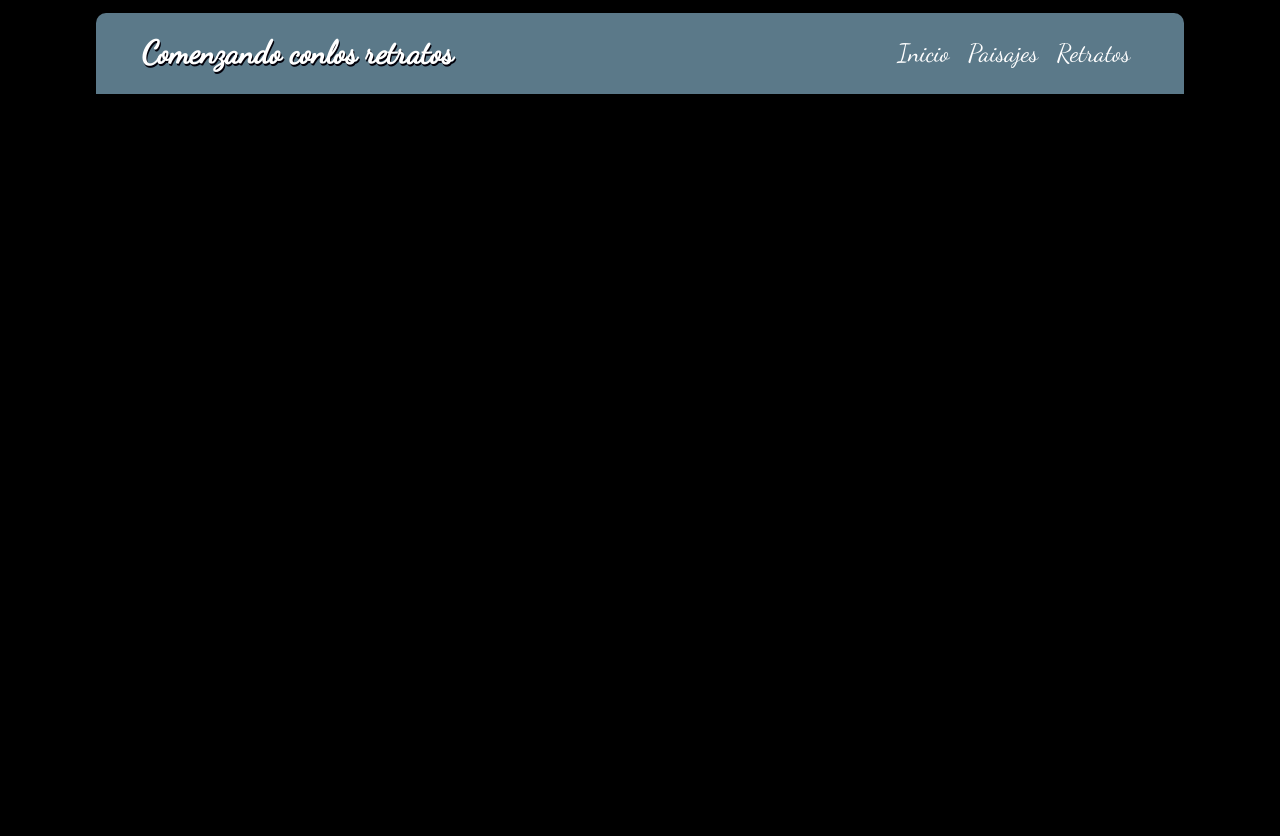
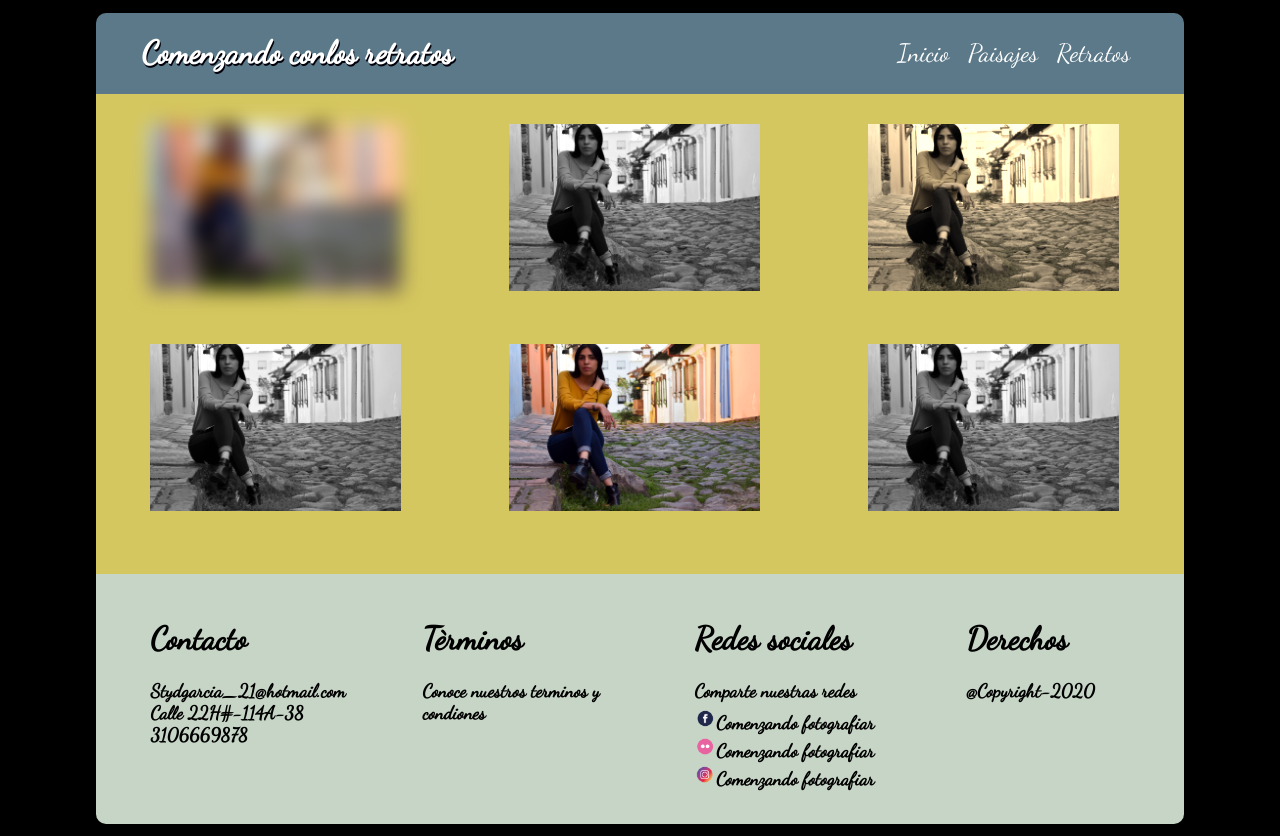
Before and after one commit to Steven-Anomalia/Portafolio, a plain HTML site: page retratos.html in a window 1280 px wide. Before the commit the page ends 800 px from the top, so only its background shows below. Drawn offline with Linux system fonts and the light colour scheme.

Commit message:
Trabajando en página de retratos

```diff
--- a/css/retratos.css
+++ b/css/retratos.css
@@ -50,6 +50,133 @@ header{
 	color: white;
 	text-decoration: none;
 }
+#contenido{
+	width: 100%;
+	background-color: #d5c75f;
+	height:auto;
+	display:block;
+	justify-content: center;
+	margin: auto;
+	padding-top: 30px;
+	padding-bottom: 30px;
+	float: left;
+
+}
+.foto-1{
+	width: 33%;
+	height: 200px;
+	float: left;
+	text-align: center;
+	margin: auto;
+}
+.foto-1 img{
+	-webkit-filter:blur(10px);
+	filter: blur(10px);
+}
+.foto-2{
+	width: 33%;
+	height: 200px;
+	float: left;
+	text-align: center;
+}
+.foto-2 img{
+	-webkit-filter:grayscale(100%);
+	filter: grayscale(100%);
+}
+.foto-3{
+	width: 33%;
+	height: 200px;
+	float: left;
+	text-align: center;
+}
+.foto-3{
+	-webkit-filter:sepia(90%);
+}
+.foto-4{
+	width: 33%;
+	height: 200px;
+	float: left;
+	text-align: center;
+    padding-top: 20px;
+}
+.foto-4 img{
+	-webkit-filter:grayscale(100%);
+	filter: grayscale(100%);
+}
+.foto-5{
+	width: 33%;
+	height: 200px;
+	float: left;
+	text-align: center;
+    padding-top: 20px;
+}
+.foto-6{
+	width: 33%;
+	height: 200px;
+	float: left;
+	text-align: center;
+    padding-top: 20px;
+}
+.foto-6 img{
+	-webkit-filter:grayscale(100%);
+	filter: grayscale(100%);
+}
+#contenido img{
+	width: 70%;
+}
+footer{
+	width: 100%;
+	height: 250px;
+	margin: 0 auto;
+	display: flex;
+	justify-content: center;
+	background-color: #C6d5c5;
+	border-bottom-left-radius: 10px;
+	border-bottom-right-radius: 10px;
+
+}
+.caja-1, .caja-2, .caja-4{
+display: inline-block;
+width: 23%;
+margin:auto;
+height: 200px;
+padding-left: 5%;
+}
+.caja-1 h1,p{
+	color:black;
+}
+.caja-2 h1{
+	color: black;
+}
+.caja-3 {
+width: 23%;
+margin:auto;
+height: 200px;
+padding-left: 5%;
+}
+.caja-3 img{
+	width: 10%;
+}
+.caja-3 h1{
+	color: black;
+	float:inherit;
+	width: 100%;
+	height:auto;
+}
+.caja-3 h3{
+	width: 100%;
+	height: 10px;
+}
+.red-1, .red-2, .red-3{
+	width: 100%;
+	height: 9px;
+	padding: 0px;
+	margin: auto;
+	display: block;
+}
+.caja-4 h1{
+	color: black;
+}
 
 @media (max-width: 600px){
 	header{
@@ -76,6 +203,57 @@ header{
 		float:left;
 		text-align: center;
 	}
+	#contenido{
+		flex-flow: column;
+	}
+	.foto-1{
+		width: 100%;
+	}
+	.foto-2{
+		width: 100%;
+		padding-top: 40px;
+	}
+	.foto-3{
+		width: 100%;
+		padding-top: 40px;
+	}
+	.foto-4{
+		width: 100%;
+		padding-top: 40px;
+	}
+	.foto-5{
+		width: 100%;
+		padding-top: 40px;
+	}
+	.foto-6{
+		width: 100%;
+		padding-top: 40px;
+	}
+	footer{
+		flex-flow: column;
+		margin: auto;
+		float: left;
+		height: auto;
+	}
+	.caja-1 {
+		width: 100%;
+		height: 160px;
+		padding-top: 10px;
+	}
+	.caja-2{
+		width: 100%;
+		height: 110px;
+		padding-top: 10px;
+	}
+	.caja-3{
+	   width: 100%;
+	   height: 170px;
+	}
+	.caja-4{
+		width: 100%;
+	   height: 170px;
+		padding-top: 40px;
+	}
 }
 
 @media (min-width: 900px) {
--- a/retratos.html
+++ b/retratos.html
@@ -23,9 +23,54 @@
   </div>
 </header>
 <section id="contenido">
-
+<div class="foto-1">
+ 	  <img src="ima/imagen-2.jpg" alt="">
+   </div>
+   <div class="foto-2">
+ 	  <img src="ima/imagen-2.jpg" alt="">
+   </div>
+   <div class="foto-3">
+ 	  <img src="ima/imagen-2.jpg" alt="">
+   </div>
+   <div class="foto-4">
+ 	  <img src="ima/imagen-2.jpg" alt="">
+   </div>
+   <div class="foto-5">
+ 	  <img src="ima/imagen-2.jpg" alt="">
+   </div>
+   <div class="foto-6">
+ 	 <img src="ima/imagen-2.jpg" alt="">
+   </div>
 </section>
 <footer>
+  <div class="caja-1">
+  	<h1>Contacto</h1>
+  	<h3>Stydgarcia_21@hotmail.com<br>
+  	   Calle 22H#-114A-38 <br>
+  	   3106669878</h3>
+  </div>
+  <div class="caja-2">
+  	<h1>Tèrminos</h1>
+  	<h3>Conoce nuestros terminos y condiones</h3>
+  </div>
+  <div class="caja-3">
+  	<h1>Redes sociales</h1>
+  	       <h3>Comparte nuestras redes</h3>
+
+  	      <div class="red-1">
+  	   	    <h3> <img src="ima/face.png">Comenzando fotografiar</h3>
+  	      </div>
+  	      <div class="red-2">
+  	        <h3><img src="ima/flickr.png">Comenzando fotografiar</h3>
+  	      </div>
+  	      <div class="red-3">
+  	        <h3><img src="ima/insta.png">Comenzando fotografiar</h3>
+  	      </div>
+  </div>
+  <div class="caja-4">
+  	<h1>Derechos</h1>
+  	<h3> @Copyright-2020</h3>
+  </div>
 
 </footer>
 </body>
```
